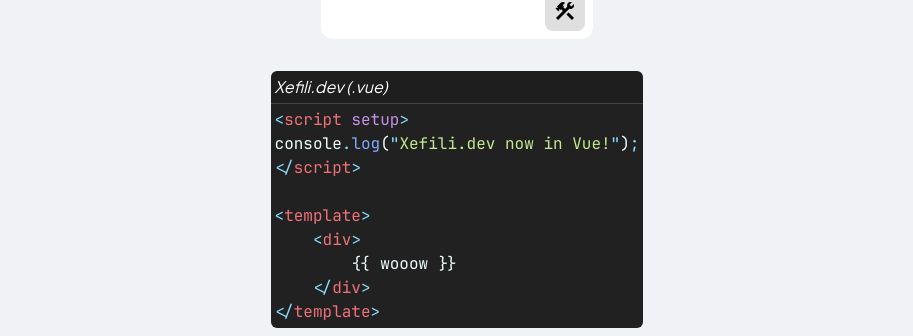
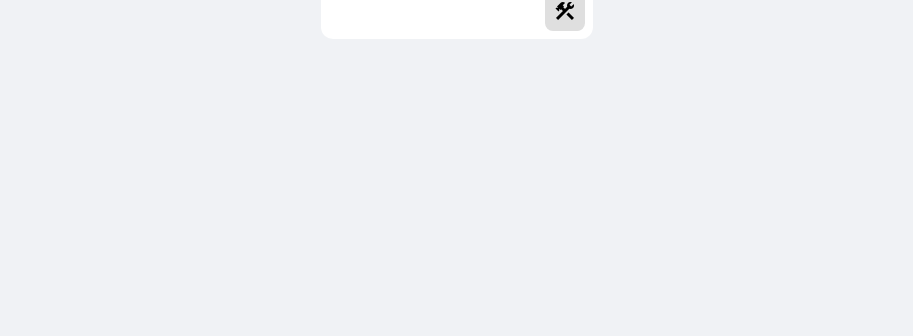
Before and after one commit to Xefili/xefili-next, a Vue app: page / in a window 1280 px wide. Shown: the part 461-797 px from the top of the page, without its empty margins (183-1096 px from the left). Built offline with nearby package versions, Linux system fonts and the light colour scheme.

Commit message:
Remove Code Example

```diff
--- a/src/views/HomeView.vue
+++ b/src/views/HomeView.vue
@@ -19,18 +19,6 @@
                 <DefaultCard title="The Documentation" fab-icon="description">Full developer documentation, available in 3 languages. Includes API documentation.</DefaultCard>
                 <DefaultCard title="The Tools" fab-icon="construction">A small collections of helpful tools and inspiration, which helped me create this website.</DefaultCard>
             </div>
-
-            <Suspense>
-                <CodeBlock class="mt-8" file="Xefili.dev (.vue)" lang="vue" code='<script setup>
-console.log("Xefili.dev now in Vue!");
-</script>
-
-<template>
-    <div>
-        {{ wooow }}
-    </div>
-</template>'/>
-            </Suspense>
         </div>
     </div>
 </template>
```
